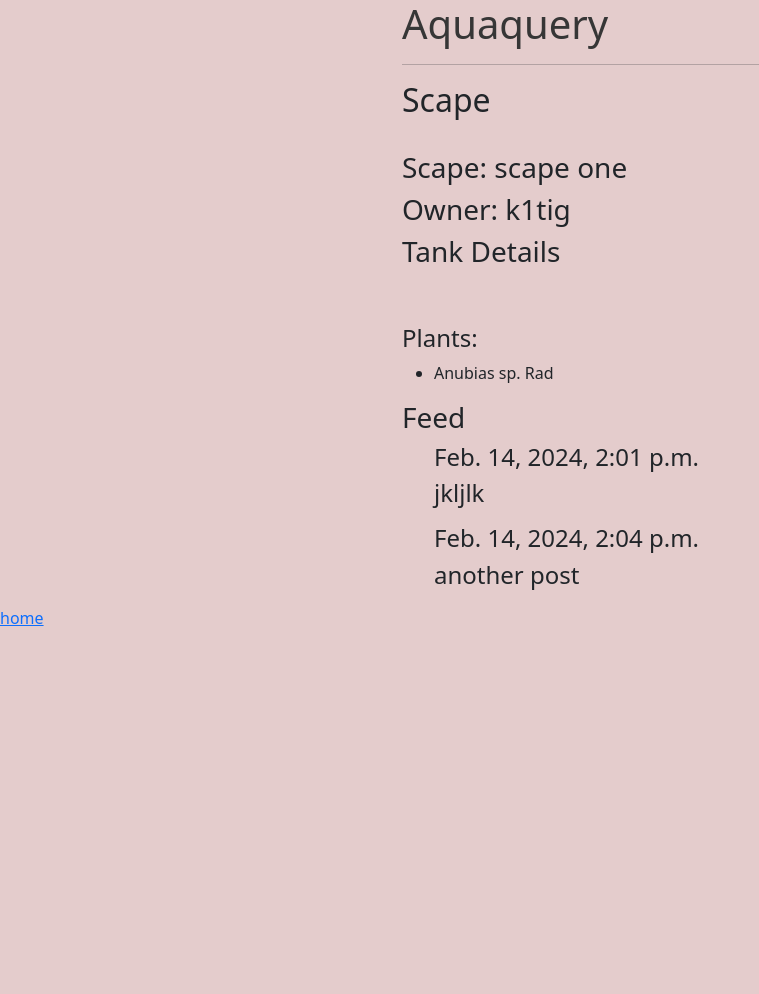
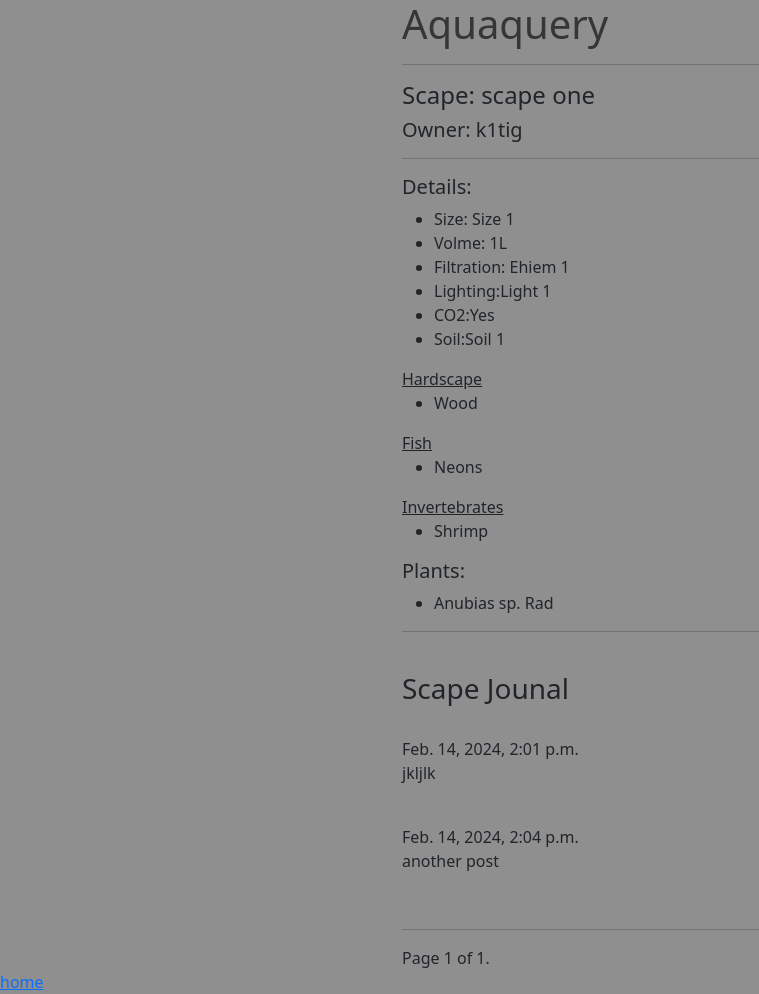
Before and after one commit to k1tig/aq4, a Django app: page /catalog/scape/1 in a window 1280 px wide. Shown: the whole page, without its empty margins (0-759 px from the left). Before the commit the page ends 626 px from the top, so only its background shows below. Run offline with Django 5.2, Linux system fonts and the light colour scheme; data comes from the database, SQL or seed files in the repository; both versions use the stored data as it was after the commit; some libraries are stand-ins or nearby versions.

Commit message:
added pagenation

```diff
--- a/catalog/templates/base_generic.html
+++ b/catalog/templates/base_generic.html
@@ -9,7 +9,7 @@
     <title>Document</title>
 
 </head>
-<body style="background-color: rgb(228, 204, 204); ">
+<body style="background-color: rgb(143, 143, 143); ">
     <div style="width: 500px;" class="container mt-2;">
         <h1 style="color: rgb(54, 54, 54);">Aquaquery</h1>
         <hr>
--- a/catalog/templates/scape.html
+++ b/catalog/templates/scape.html
@@ -2,36 +2,67 @@
 
 
     {% block content %}
+        <h4>Scape: {{ scape.scape_name }}</h4>
+        <h5>Owner: {{ scape.owner }}</h5>
+        <hr>
 
-        <h2>Scape</h2>
-        <br>
+        <h5>Details:</h5>
+        <ul>
+            <li>Size: {{scape.size}}</li>
+            <li>Volme: {{scape.volume}}</li>
+            <li>Filtration: {{scape.filtration}}</li>
+            <li>Lighting:{{scape.lighting}}</li>
+            <li>CO2:{{scape.co2}}</li>
+            <li>Soil:{{scape.soil}}</li>
+        </ul>
 
-        <h3>Scape: {{ scape.scape_name }}</h3>
-        <h3>Owner: {{ scape.owner }}</h3>
+        <div><span style="text-decoration: underline;">Hardscape</span></div>
+        <ul>{% for hardscape in scape.hardscape.all %} <li>{{hardscape}}</li>  {% endfor %}</ul>
 
+        <div><span style="text-decoration: underline;">Fish</span></div>
+        <ul>{% for fish in scape.fish.all %} <li>{{fish}}</li> {% endfor %}</ul>
+
+        <div><span style="text-decoration: underline;">Invertebrates</span></div>
+        <ul>{% for invert in scape.invertebrate.all %} <li>{{invert}}</li> {% endfor %}</ul>
 
         <div>
-            <h3>Tank Details</h3>
-            <br><br>
-            <h4>Plants:</h4>
+            <h5>Plants:</h5>
             <ul>
                 {% for i in scape.plants.all %}
                 <li>{{i}}</li>
                 {% endfor %}
             </ul>
         </div>
+        <hr><br>
 
-        <div>
-            <h3>Feed</h3>
-            <ul>
-                {% for i in feed%}
-                    <h4>{{i.post_date}}<h4>
-                    <p>{{i.content}}</p>
-                {% endfor %}
-            </ul>
+        <h3>Scape Jounal</h3>
+        <br>
+
+        {% for feed in page_obj %}
+
+        <div>{{ feed.post_date }}</div>
+        <div><p>{{feed.content }}</p></div>
+
+        <br>
+        {% endfor %}
+        <hr>
+        <div class="pagination">
+            <span class="step-links">
+                {% if page_obj.has_previous %}
+                    <a href="?page=1">&laquo; first</a>
+                    <a href="?page={{ page_obj.previous_page_number }}">previous</a>
+                {% endif %}
+
+                <span class="current">
+                    Page {{ page_obj.number }} of {{ page_obj.paginator.num_pages }}.
+                </span>
+
+                {% if page_obj.has_next %}
+                    <a href="?page={{ page_obj.next_page_number }}">next</a>
+                    <a href="?page={{ page_obj.paginator.num_pages }}">last &raquo;</a>
+                {% endif %}
+            </span>
+
         </div>
 
-
-
-
     {% endblock %}
--- a/catalog/views.py
+++ b/catalog/views.py
@@ -8,6 +8,7 @@ from django.contrib.auth.views import LoginView
 from django.urls import reverse_lazy
 from catalog.models import Scape, Plant,Profile
 from journal.models import Entry
+from django.core.paginator import Paginator
 
 
 class HomePageView(TemplateView):
@@ -35,9 +36,16 @@ def scapeview(request, pk):
     scape = Scape.objects.get(id=pk)
     feed = Entry.objects.filter(scape = pk)
 
+
+
+    paginator = Paginator(feed, 3)
+    page_number = request.GET.get("page")
+    page_obj = paginator.get_page(page_number)
+
     context = {
         'scape' : scape,
-        'feed' : feed
+        'feed' : feed,
+        'page_obj' : page_obj,
     }
 
     return render(request, 'scape.html', context)
```
Also changed, not shown: db.sqlite3.
